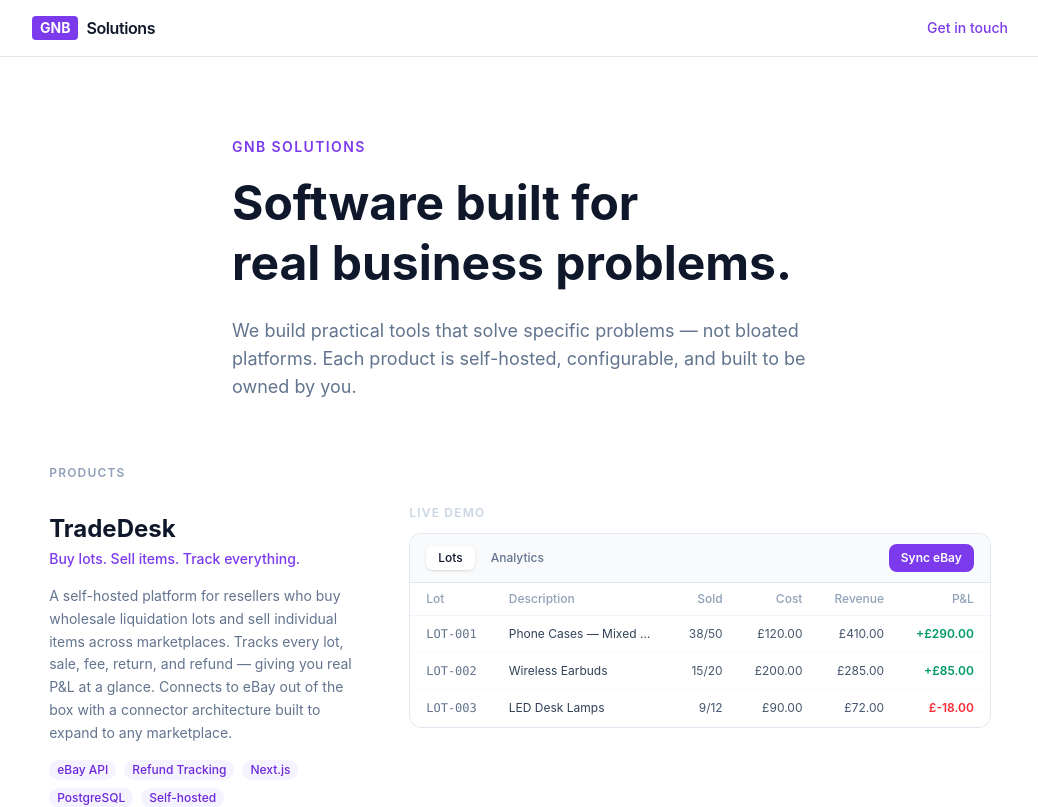
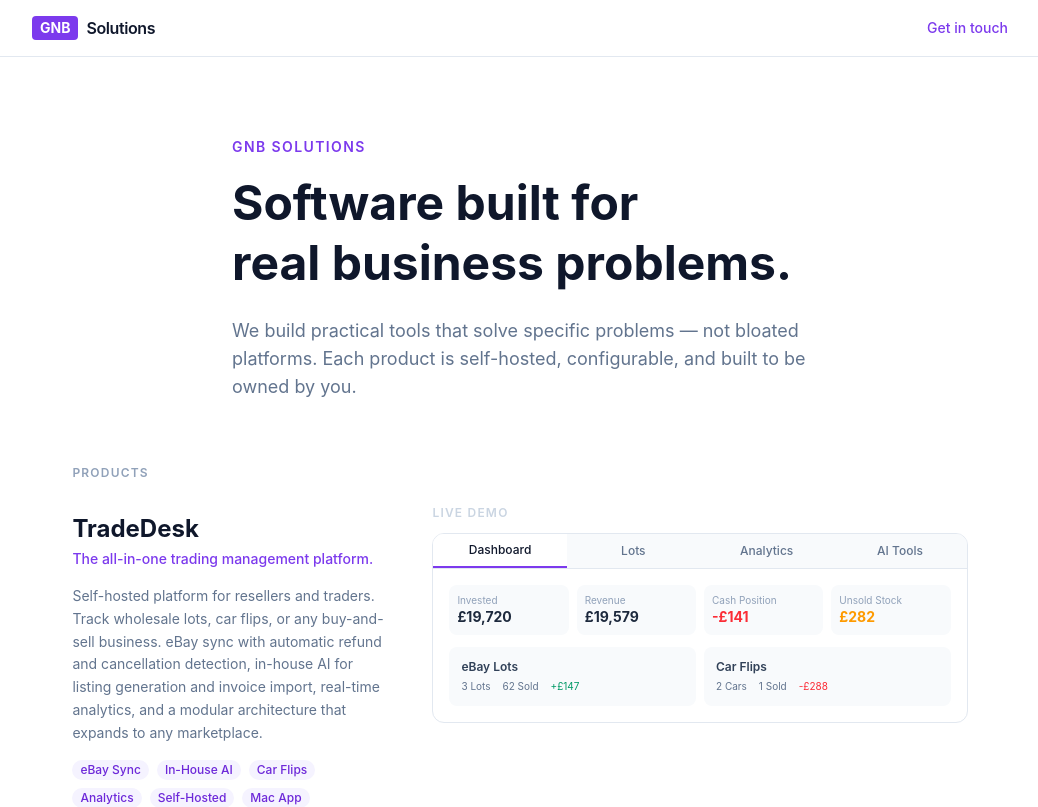
Before and after one commit to GNB-Solutions/website, a Next.js app: page / in a window 1280 px wide. Shown: the top 807 px of the page, without its empty margins (120-1158 px from the left). Built offline with nearby package versions, Linux system fonts and the light colour scheme.

Commit message:
TradeDesk v2 Showcase; Tabbed demo (Dashboard, Lots, Analytics, AI Tools), updated description and tags, shows car flips and AI features

```diff
--- a/app/components/TradeDeskShowcase.tsx
+++ b/app/components/TradeDeskShowcase.tsx
@@ -2,90 +2,117 @@
 
 import { useState } from "react";
 
-const initialLots = [
-  { id: "LOT-001", desc: "Phone Cases — Mixed Brands", units: 50, sold: 38, cost: 120, revenue: 410, refunds: 0 },
-  { id: "LOT-002", desc: "Wireless Earbuds", units: 20, sold: 15, cost: 200, revenue: 285, refunds: 0 },
-  { id: "LOT-003", desc: "LED Desk Lamps", units: 12, sold: 9, cost: 90, revenue: 72, refunds: 0 },
+type Tab = "dashboard" | "lots" | "analytics" | "ai";
+
+const lotData = [
+  { id: "LOT-001", desc: "Phone Cases — Mixed Brands", units: 50, sold: 38, cost: 120, revenue: 410 },
+  { id: "LOT-002", desc: "Wireless Earbuds", units: 20, sold: 15, cost: 200, revenue: 285 },
+  { id: "LOT-003", desc: "LED Desk Lamps", units: 12, sold: 9, cost: 90, revenue: 72 },
 ];
 
-const syncResult = {
-  imported: 2,
-  updated: 1,
-  refunded: 1,
-  detail: "2 new sales imported, 1 refund detected",
-};
+const carData = [
+  { name: "Ford Ranger 2022", invested: 19009, received: 18542, status: "Pending" },
+  { name: "Mercedes GLC43", invested: 20220, received: 20500, status: "Sold" },
+];
+
+function fmt(n: number) { return `£${n.toLocaleString("en-GB", { minimumFractionDigits: 2, maximumFractionDigits: 2 })}`; }
 
 export default function TradeDeskShowcase() {
-  const [lots, setLots] = useState(initialLots);
-  const [syncing, setSyncing] = useState(false);
-  const [synced, setSynced] = useState(false);
-  const [tab, setTab] = useState<"lots" | "analytics">("lots");
+  const [tab, setTab] = useState<Tab>("dashboard");
 
-  async function handleSync() {
-    if (syncing || synced) return;
-    setSyncing(true);
-    await new Promise(r => setTimeout(r, 2000));
-    setLots(prev => prev.map(l => {
-      if (l.id === "LOT-001") return { ...l, sold: l.sold + 2, revenue: l.revenue + 22 };
-      if (l.id === "LOT-003") return { ...l, refunds: 8, revenue: l.revenue - 8 };
-      return l;
-    }));
-    setSyncing(false);
-    setSynced(true);
-  }
-
-  const totalCost = lots.reduce((s, l) => s + l.cost, 0);
-  const totalRevenue = lots.reduce((s, l) => s + l.revenue, 0);
-  const totalPL = totalRevenue - totalCost;
-  const totalRefunds = lots.reduce((s, l) => s + l.refunds, 0);
+  const tabs: { id: Tab; label: string }[] = [
+    { id: "dashboard", label: "Dashboard" },
+    { id: "lots", label: "Lots" },
+    { id: "analytics", label: "Analytics" },
+    { id: "ai", label: "AI Tools" },
+  ];
 
   return (
     <div className="rounded-xl border border-slate-200 overflow-hidden text-sm">
-      {/* toolbar */}
-      <div className="flex items-center justify-between px-4 py-2.5 bg-slate-50 border-b border-slate-200">
-        <div className="flex gap-1">
-          <button onClick={() => setTab("lots")} className={`text-xs font-medium px-3 py-1 rounded-md transition-colors ${tab === "lots" ? "bg-white text-slate-900 shadow-sm" : "text-slate-500 hover:text-slate-700"}`}>Lots</button>
-          <button onClick={() => setTab("analytics")} className={`text-xs font-medium px-3 py-1 rounded-md transition-colors ${tab === "analytics" ? "bg-white text-slate-900 shadow-sm" : "text-slate-500 hover:text-slate-700"}`}>Analytics</button>
-        </div>
-        <button
-          onClick={handleSync}
-          disabled={syncing || synced}
-          className="flex items-center gap-1.5 text-xs font-semibold text-white px-3 py-1.5 rounded-lg bg-[#7C3AED] disabled:opacity-60 hover:bg-[#6D28D9] transition-colors"
-        >
-          {syncing ? (
-            <><svg className="animate-spin w-3 h-3" viewBox="0 0 24 24" fill="none"><circle className="opacity-25" cx="12" cy="12" r="10" stroke="currentColor" strokeWidth="4"/><path className="opacity-75" fill="currentColor" d="M4 12a8 8 0 018-8v8z"/></svg>Syncing eBay…</>
-          ) : synced ? "Synced" : "Sync eBay"}
-        </button>
+      {/* Tab bar */}
+      <div className="flex bg-slate-50 border-b border-slate-200">
+        {tabs.map((t) => (
+          <button key={t.id} onClick={() => setTab(t.id)}
+            className={`flex-1 text-xs font-medium py-2 transition-colors ${tab === t.id ? "bg-white text-slate-900 border-b-2 border-[#7C3AED]" : "text-slate-500 hover:text-slate-700"}`}>
+            {t.label}
+          </button>
+        ))}
       </div>
 
-      {tab === "lots" ? (
+      {/* Dashboard */}
+      {tab === "dashboard" && (
+        <div className="p-4 space-y-3">
+          <div className="grid grid-cols-4 gap-2">
+            {[
+              { label: "Invested", value: "£19,720", color: "text-slate-800" },
+              { label: "Revenue", value: "£19,579", color: "text-slate-800" },
+              { label: "Cash Position", value: "-£141", color: "text-red-500" },
+              { label: "Unsold Stock", value: "£282", color: "text-amber-500" },
+            ].map((s) => (
+              <div key={s.label} className="bg-slate-50 rounded-lg p-2">
+                <p className="text-[10px] text-slate-400">{s.label}</p>
+                <p className={`text-sm font-bold ${s.color}`}>{s.value}</p>
+              </div>
+            ))}
+          </div>
+          <div className="grid grid-cols-2 gap-2">
+            <div className="bg-slate-50 rounded-lg p-3">
+              <p className="text-xs font-semibold text-slate-700 mb-1">eBay Lots</p>
+              <div className="flex gap-3 text-[10px] text-slate-500">
+                <span>3 Lots</span><span>62 Sold</span><span className="text-emerald-600">+£147</span>
+              </div>
+            </div>
+            <div className="bg-slate-50 rounded-lg p-3">
+              <p className="text-xs font-semibold text-slate-700 mb-1">Car Flips</p>
+              <div className="flex gap-3 text-[10px] text-slate-500">
+                <span>2 Cars</span><span>1 Sold</span><span className="text-red-500">-£288</span>
+              </div>
+            </div>
+          </div>
+        </div>
+      )}
+
+      {/* Lots */}
+      {tab === "lots" && (
         <div className="overflow-x-auto">
           <table className="w-full text-xs">
             <thead>
               <tr className="border-b border-slate-100 text-slate-400 text-left">
-                <th className="px-4 py-2 font-medium">Lot</th>
-                <th className="px-4 py-2 font-medium">Description</th>
-                <th className="px-4 py-2 font-medium text-right">Sold</th>
-                <th className="px-4 py-2 font-medium text-right">Cost</th>
-                <th className="px-4 py-2 font-medium text-right">Revenue</th>
-                {synced && <th className="px-4 py-2 font-medium text-right">Refunds</th>}
-                <th className="px-4 py-2 font-medium text-right">P&L</th>
+                <th className="px-3 py-2 font-medium">Lot</th>
+                <th className="px-3 py-2 font-medium">Description</th>
+                <th className="px-3 py-2 font-medium text-center">Sold</th>
+                <th className="px-3 py-2 font-medium text-center">Cost</th>
+                <th className="px-3 py-2 font-medium text-center">Revenue</th>
+                <th className="px-3 py-2 font-medium text-center">P&L</th>
               </tr>
             </thead>
             <tbody>
-              {lots.map(lot => {
+              {lotData.map((lot) => {
                 const pl = lot.revenue - lot.cost;
-                const hasRefund = lot.refunds > 0;
                 return (
-                  <tr key={lot.id} className={`border-b border-slate-50 transition-colors duration-500 ${hasRefund && synced ? "bg-red-50/50" : "hover:bg-slate-50"}`}>
-                    <td className="px-4 py-2.5 font-mono text-slate-500">{lot.id}</td>
-                    <td className="px-4 py-2.5 text-slate-700 max-w-[180px] truncate">{lot.desc}</td>
-                    <td className="px-4 py-2.5 text-right text-slate-600">{lot.sold}/{lot.units}</td>
-                    <td className="px-4 py-2.5 text-right text-slate-600">{"\u00A3"}{lot.cost.toFixed(2)}</td>
-                    <td className="px-4 py-2.5 text-right text-slate-600">{"\u00A3"}{lot.revenue.toFixed(2)}</td>
-                    {synced && <td className={`px-4 py-2.5 text-right ${hasRefund ? "text-red-500 font-semibold" : "text-slate-400"}`}>{hasRefund ? `-\u00A3${lot.refunds.toFixed(2)}` : "\u2014"}</td>}
-                    <td className={`px-4 py-2.5 text-right font-semibold ${pl >= 0 ? "text-emerald-600" : "text-red-500"}`}>
-                      {pl >= 0 ? "+" : ""}{"\u00A3"}{pl.toFixed(2)}
+                  <tr key={lot.id} className="border-b border-slate-50 hover:bg-slate-50">
+                    <td className="px-3 py-2 font-mono text-slate-500">{lot.id}</td>
+                    <td className="px-3 py-2 text-slate-700">{lot.desc}</td>
+                    <td className="px-3 py-2 text-center text-slate-600">{lot.sold}/{lot.units}</td>
+                    <td className="px-3 py-2 text-center text-slate-600">{fmt(lot.cost)}</td>
+                    <td className="px-3 py-2 text-center text-slate-600">{fmt(lot.revenue)}</td>
+                    <td className={`px-3 py-2 text-center font-semibold ${pl >= 0 ? "text-emerald-600" : "text-red-500"}`}>
+                      {pl >= 0 ? "+" : ""}{fmt(pl)}
+                    </td>
+                  </tr>
+                );
+              })}
+              {carData.map((car) => {
+                const pl = car.received - car.invested;
+                return (
+                  <tr key={car.name} className="border-b border-slate-50 hover:bg-slate-50">
+                    <td className="px-3 py-2 text-slate-500">🚗</td>
+                    <td className="px-3 py-2 text-slate-700">{car.name}</td>
+                    <td className="px-3 py-2 text-center"><span className={`text-[10px] px-1.5 py-0.5 rounded-full ${car.status === "Sold" ? "bg-emerald-100 text-emerald-700" : "bg-amber-100 text-amber-700"}`}>{car.status}</span></td>
+                    <td className="px-3 py-2 text-center text-slate-600">{fmt(car.invested)}</td>
+                    <td className="px-3 py-2 text-center text-slate-600">{fmt(car.received)}</td>
+                    <td className={`px-3 py-2 text-center font-semibold ${pl >= 0 ? "text-emerald-600" : "text-red-500"}`}>
+                      {pl >= 0 ? "+" : ""}{fmt(pl)}
                     </td>
                   </tr>
                 );
@@ -93,30 +120,88 @@
             </tbody>
           </table>
         </div>
-      ) : (
-        <div className="p-4 grid grid-cols-2 gap-3">
-          <div className="bg-slate-50 rounded-lg p-3">
-            <p className="text-xs text-slate-400 mb-1">Total Revenue</p>
-            <p className="text-lg font-bold text-slate-900">{"\u00A3"}{totalRevenue.toFixed(2)}</p>
+      )}
+
+      {/* Analytics */}
+      {tab === "analytics" && (
+        <div className="p-4 space-y-3">
+          <div className="grid grid-cols-3 gap-2">
+            {[
+              { label: "Realised Profit", value: "+£437.00", color: "text-emerald-600" },
+              { label: "Unsold Stock", value: "£282.70", color: "text-amber-500" },
+              { label: "True P&L", value: "+£719.70", color: "text-emerald-600" },
+            ].map((s) => (
+              <div key={s.label} className="bg-slate-50 rounded-lg p-2 text-center">
+                <p className="text-[10px] text-slate-400">{s.label}</p>
+                <p className={`text-sm font-bold ${s.color}`}>{s.value}</p>
+              </div>
+            ))}
           </div>
           <div className="bg-slate-50 rounded-lg p-3">
-            <p className="text-xs text-slate-400 mb-1">Total Invested</p>
-            <p className="text-lg font-bold text-slate-900">{"\u00A3"}{totalCost.toFixed(2)}</p>
+            <p className="text-xs font-semibold text-slate-700 mb-2">By Source</p>
+            <div className="space-y-1.5">
+              {[
+                { name: "Wholesale Direct", invested: "£410.00", pl: "+£357.00", color: "text-emerald-600" },
+                { name: "Auction House", invested: "£143.00", pl: "+£80.00", color: "text-emerald-600" },
+                { name: "Car Flips", invested: "£39,229.00", pl: "-£187.00", color: "text-red-500" },
+              ].map((s) => (
+                <div key={s.name} className="flex justify-between text-xs">
+                  <span className="text-slate-600">{s.name}</span>
+                  <div className="flex gap-3">
+                    <span className="text-slate-400">{s.invested}</span>
+                    <span className={`font-semibold ${s.color}`}>{s.pl}</span>
+                  </div>
+                </div>
+              ))}
+            </div>
           </div>
           <div className="bg-slate-50 rounded-lg p-3">
-            <p className="text-xs text-slate-400 mb-1">Net P&L</p>
-            <p className={`text-lg font-bold ${totalPL >= 0 ? "text-emerald-600" : "text-red-500"}`}>{totalPL >= 0 ? "+" : ""}{"\u00A3"}{totalPL.toFixed(2)}</p>
-          </div>
-          <div className="bg-slate-50 rounded-lg p-3">
-            <p className="text-xs text-slate-400 mb-1">Refunds</p>
-            <p className={`text-lg font-bold ${totalRefunds > 0 ? "text-red-500" : "text-slate-900"}`}>{totalRefunds > 0 ? `-\u00A3${totalRefunds.toFixed(2)}` : "\u00A30.00"}</p>
+            <p className="text-xs font-semibold text-slate-700 mb-1">Fee Drain</p>
+            <p className="text-lg font-bold text-red-500">£57.25</p>
+            <p className="text-[10px] text-slate-400">7.4% of Gross Revenue</p>
           </div>
         </div>
       )}
 
-      {synced && (
-        <div className="px-4 py-2 bg-emerald-50 border-t border-emerald-100 text-xs text-emerald-700 font-medium">
-          {syncResult.detail} — returns & cases automatically tracked
+      {/* AI Tools */}
+      {tab === "ai" && (
+        <div className="p-4 space-y-3">
+          <div className="bg-slate-50 rounded-lg p-3">
+            <div className="flex items-center gap-2 mb-2">
+              <span className="text-[10px] px-1.5 py-0.5 rounded bg-purple-100 text-purple-700 font-medium">AI</span>
+              <p className="text-xs font-semibold text-slate-700">Listing Generator</p>
+            </div>
+            <p className="text-[11px] text-slate-500 mb-2">Upload a photo or describe an item → AI writes the title, description, and suggests a price.</p>
+            <div className="bg-white rounded border border-slate-200 p-2">
+              <p className="text-[10px] text-slate-400">Generated Title:</p>
+              <p className="text-xs text-slate-700 font-medium">Wireless Bluetooth Headphones — Noise Cancelling, 30hr Battery, Foldable</p>
+              <p className="text-[10px] text-slate-400 mt-1">Suggested Price: <span className="text-emerald-600 font-semibold">£14.99</span></p>
+            </div>
+          </div>
+          <div className="bg-slate-50 rounded-lg p-3">
+            <div className="flex items-center gap-2 mb-2">
+              <span className="text-[10px] px-1.5 py-0.5 rounded bg-purple-100 text-purple-700 font-medium">AI</span>
+              <p className="text-xs font-semibold text-slate-700">Invoice Import</p>
+            </div>
+            <p className="text-[11px] text-slate-500 mb-2">Drop invoice PDFs + manifests → AI reads them, matches SKUs, detects refunds, and imports lots.</p>
+            <div className="bg-white rounded border border-slate-200 p-2 space-y-1">
+              <div className="flex justify-between text-[10px]">
+                <span className="text-slate-600">✓ 3 Lots Detected</span>
+                <span className="text-emerald-600">Imported</span>
+              </div>
+              <div className="flex justify-between text-[10px]">
+                <span className="text-slate-600">✗ 1 Credit Note</span>
+                <span className="text-red-500">Skipped</span>
+              </div>
+            </div>
+          </div>
+          <div className="bg-slate-50 rounded-lg p-3">
+            <div className="flex items-center gap-2 mb-1">
+              <span className="text-[10px] px-1.5 py-0.5 rounded bg-purple-100 text-purple-700 font-medium">AI</span>
+              <p className="text-xs font-semibold text-slate-700">Price Research</p>
+            </div>
+            <p className="text-[11px] text-slate-500">Search sold comps → AI analyses and suggests optimal price with confidence level.</p>
+          </div>
         </div>
       )}
     </div>
--- a/app/page.tsx
+++ b/app/page.tsx
@@ -5,10 +5,10 @@
 const products = [
   {
     name: "TradeDesk",
-    tagline: "Buy lots. Sell items. Track everything.",
+    tagline: "The all-in-one trading management platform.",
     description:
-      "A self-hosted platform for resellers who buy wholesale liquidation lots and sell individual items across marketplaces. Tracks every lot, sale, fee, return, and refund — giving you real P&L at a glance. Connects to eBay out of the box with a connector architecture built to expand to any marketplace.",
-    tags: ["eBay API", "Refund Tracking", "Next.js", "PostgreSQL", "Self-hosted"],
+      "Self-hosted platform for resellers and traders. Track wholesale lots, car flips, or any buy-and-sell business. eBay sync with automatic refund and cancellation detection, in-house AI for listing generation and invoice import, real-time analytics, and a modular architecture that expands to any marketplace.",
+    tags: ["eBay Sync", "In-House AI", "Car Flips", "Analytics", "Self-Hosted", "Mac App"],
     href: "https://github.com/GNB-Solutions/tradedesk",
     showcase: <TradeDeskShowcase />,
   },
```
